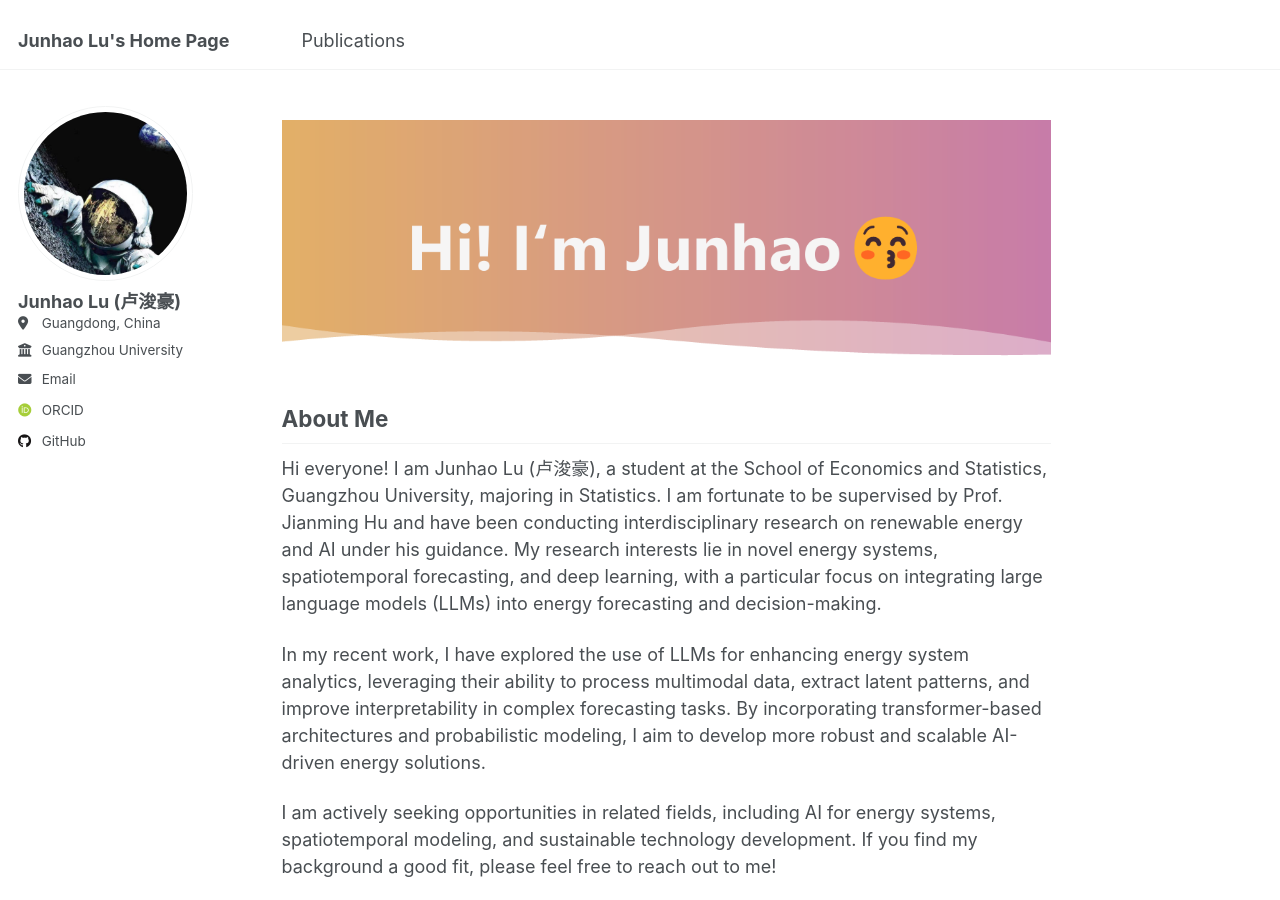
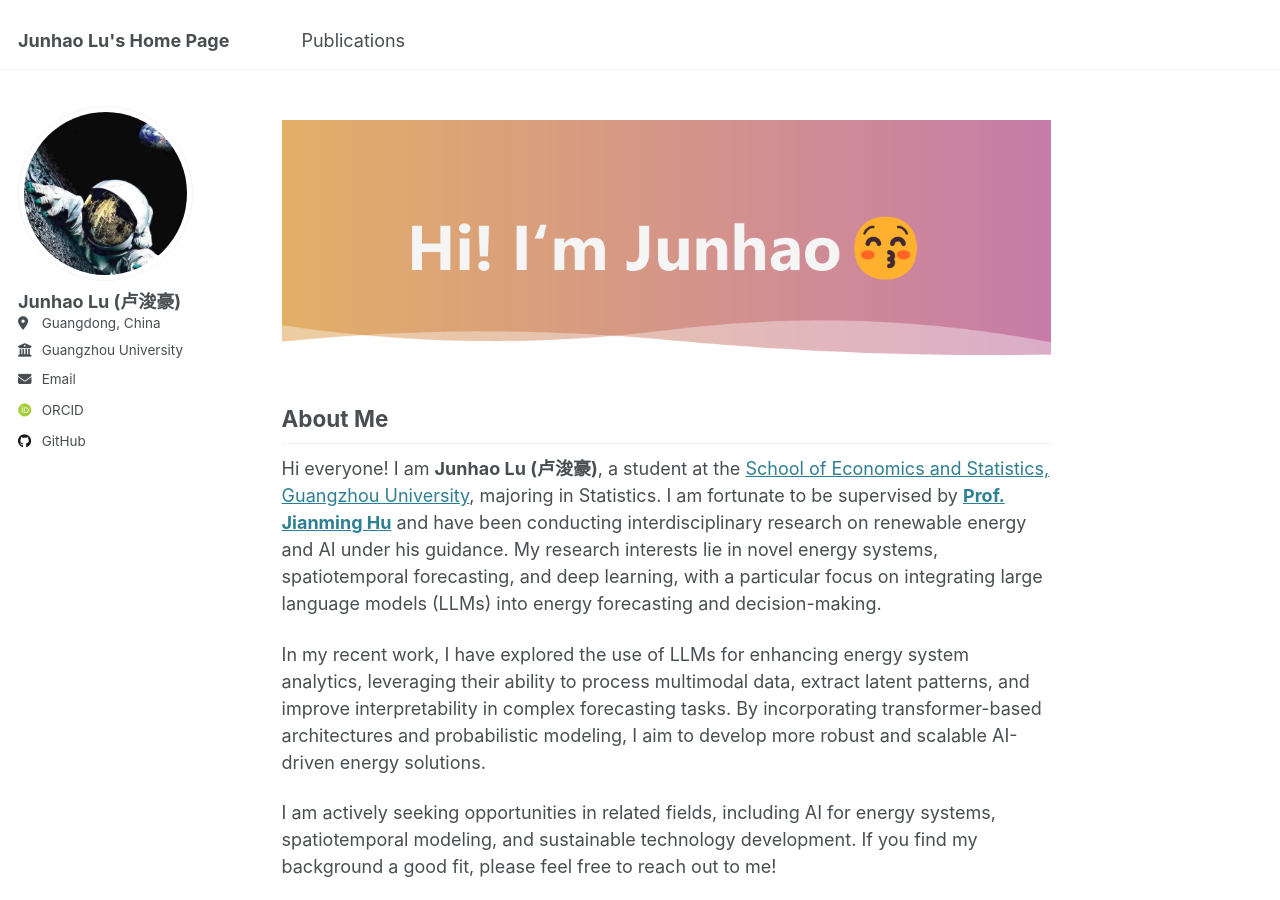
Before and after one commit to lujunhao123/lujunhao123.github.io, a Jekyll site: the page built from _pages/about.md, in a window 1280 px wide and 900 px high. Built offline with Jekyll 4.4.1, drawn with Linux system fonts in a browser that asks for light colours; some web fonts are replaced; part of the change alters nothing that is shown.

```diff
--- a/_pages/about.md
+++ b/_pages/about.md
@@ -16,7 +16,7 @@ redirect_from:
 
 ## About Me
 
-Hi everyone! I am Junhao Lu (卢浚豪), a student at the School of Economics and Statistics, Guangzhou University, majoring in Statistics. I am fortunate to be supervised by Prof. Jianming Hu and have been conducting interdisciplinary research on renewable energy and AI under his guidance. My research interests lie in novel energy systems, spatiotemporal forecasting, and deep learning, with a particular focus on integrating large language models (LLMs) into energy forecasting and decision-making.
+Hi everyone! I am **Junhao Lu (卢浚豪)**, a student at the [School of Economics and Statistics, Guangzhou University](https://www.gzhu.edu.cn/), majoring in Statistics. I am fortunate to be supervised by [**Prof. Jianming Hu**](https://sms.hainanu.edu.cn/info/1571/5701.htm) and have been conducting interdisciplinary research on renewable energy and AI under his guidance. My research interests lie in novel energy systems, spatiotemporal forecasting, and deep learning, with a particular focus on integrating large language models (LLMs) into energy forecasting and decision-making.
 
 In my recent work, I have explored the use of LLMs for enhancing energy system analytics, leveraging their ability to process multimodal data, extract latent patterns, and improve interpretability in complex forecasting tasks. By incorporating transformer-based architectures and probabilistic modeling, I aim to develop more robust and scalable AI-driven energy solutions.
 
```
